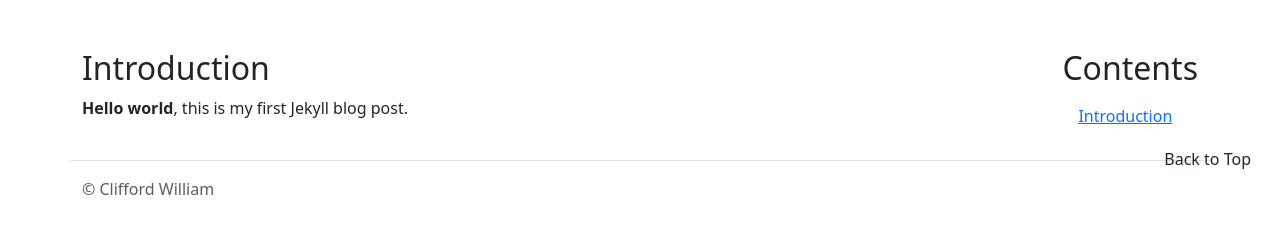
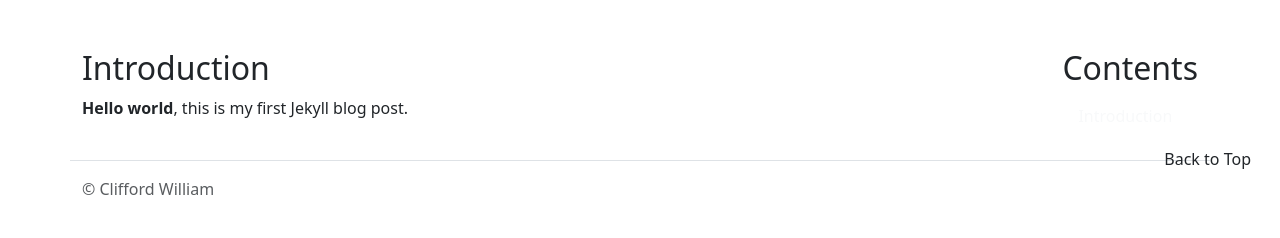
Before and after one commit to cliffordwilliam/my_archive, a Jekyll site: the page built from _posts/2024-09-12-first-post.md, in a window 1280 px wide. Shown: the part 706-944 px from the top of the page. Built offline with Jekyll 4.4.1, drawn with Linux system fonts in a browser that asks for light colours.

Commit message:
add sub toc class

```diff
--- a/_layouts/post.html
+++ b/_layouts/post.html
@@ -20,7 +20,7 @@ layout: default
     <div class="sticky-md-top flex-shrink-0 align-self-md-start ms-md-5">
         <h2 class="mt-5">Contents</h2>
         {% include toc.html html=content submenu_class="list-group list-group-flush" class="list-group list-group-flush"
-        item_class="list-group-item" %}
+        item_class="list-group-item list-group-item-action" anchor_class="link-underline-opacity-0 link-light" %}
     </div>
     <div id="post-content-container" class="flex-grow-1">
         {{ content }}
```
